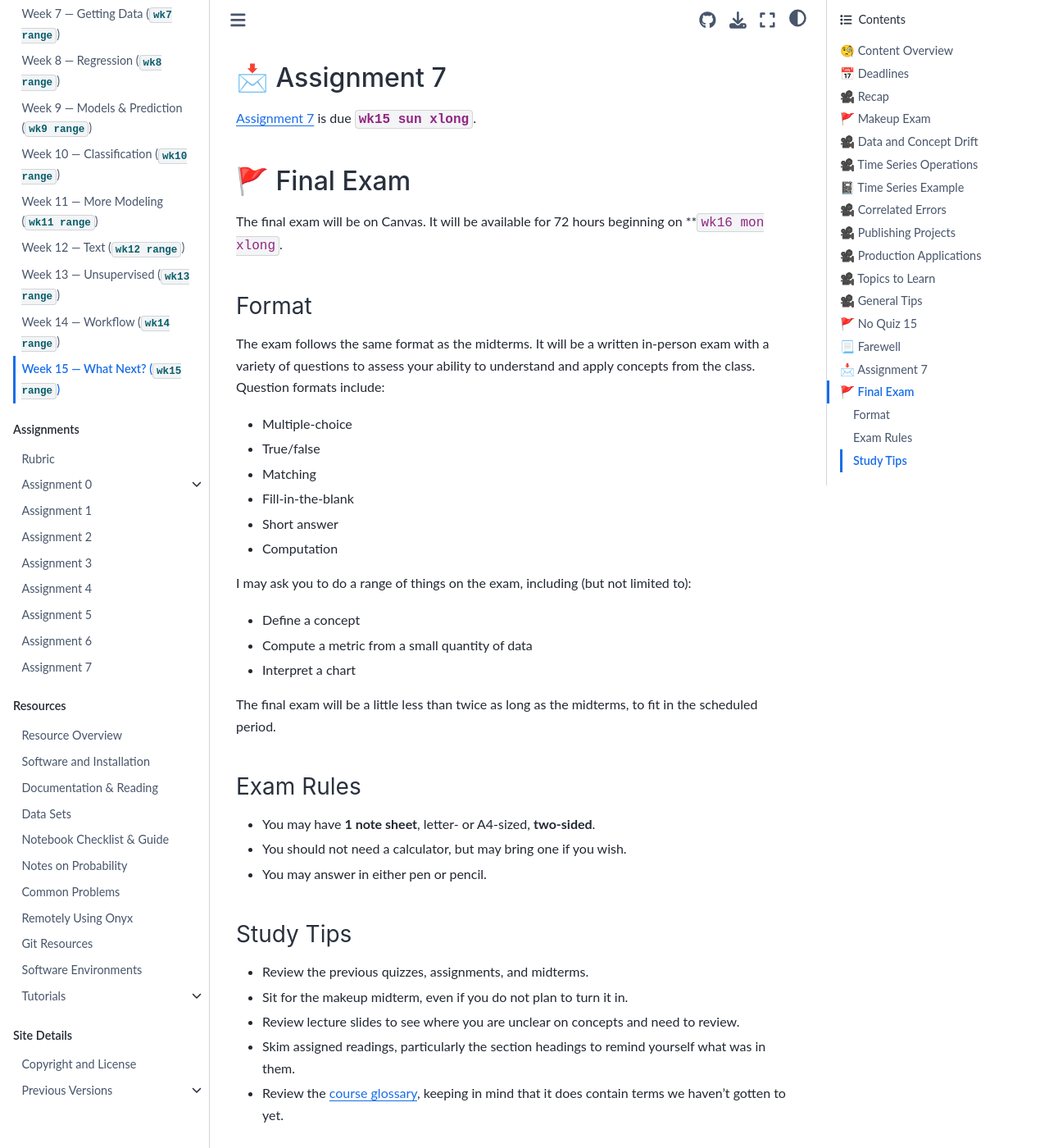
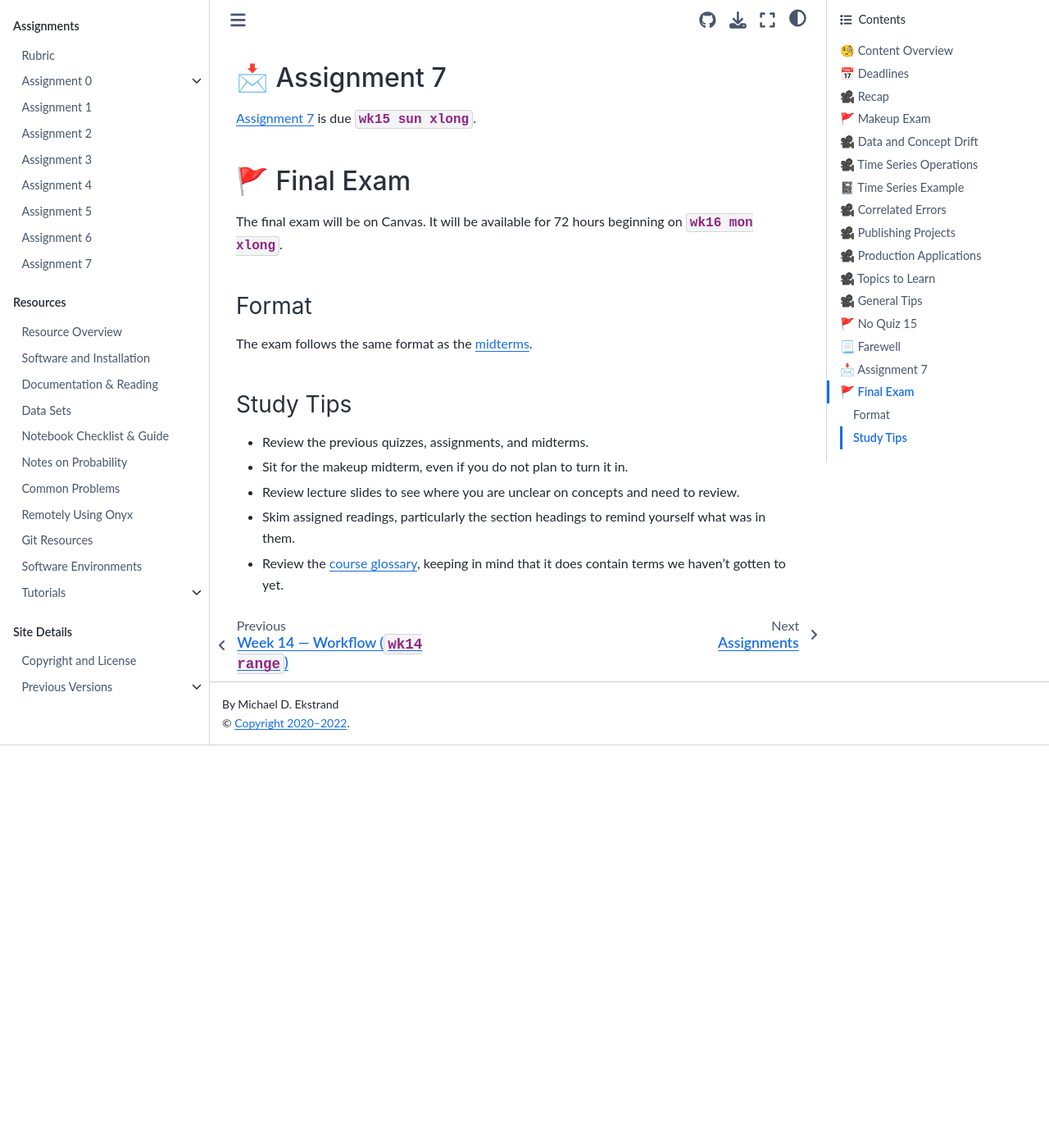
Before and after one commit to mdekstrand/cs533-web, a Jupyter Book: the page built from week15/index.md, in a window 1280 px wide and 1400 px high, scrolled down 4252 px. Shown: the whole window at 82% size. Built offline with Jupyter Book 1.0.4 settings and Sphinx 7.4.7 and the Sphinx Book theme 1.1.4, drawn with Linux system fonts in a browser that asks for light colours; pages that are not in the unit, such as notebooks, are missing from menus; cross-references to code outside the pages are shown as plain code; a style sheet for code colours, icons or effects is not loaded; after the commit the page ends 5161 px from its top, so only the background shows below that.

Commit message:
fix link

```diff
--- a/week15/index.md
+++ b/week15/index.md
@@ -149,32 +149,11 @@ I hope to see many of you in future courses!
 
 ## {{mquiz}} Final Exam
 
-The final exam will be on {{LMS}}.  It will be available for 72 hours beginning on **{date}`wk16 mon xlong`.
+The final exam will be on {{LMS}}.  It will be available for 72 hours beginning on **{date}`wk16 mon xlong`**.
 
 ### Format
 
-The exam follows the same format as the midterms. It will be a written in-person exam with a variety of questions to assess your ability to understand and apply concepts from the class.  Question formats include:
-
-- Multiple-choice
-- True/false
-- Matching
-- Fill-in-the-blank
-- Short answer
-- Computation
-
-I may ask you to do a range of things on the exam, including (but not limited to):
-
-- Define a concept
-- Compute a metric from a small quantity of data
-- Interpret a chart
-
-The final exam will be a little less than twice as long as the midterms, to fit in the scheduled period.
-
-### Exam Rules
-
-- You may have **1 note sheet**, letter- or A4-sized, **two-sided**.
-- You should not need a calculator, but may bring one if you wish.
-- You may answer in either pen or pencil.
+The exam follows the same format as the [midterms](midterm-a).
 
 ### Study Tips
 
```
